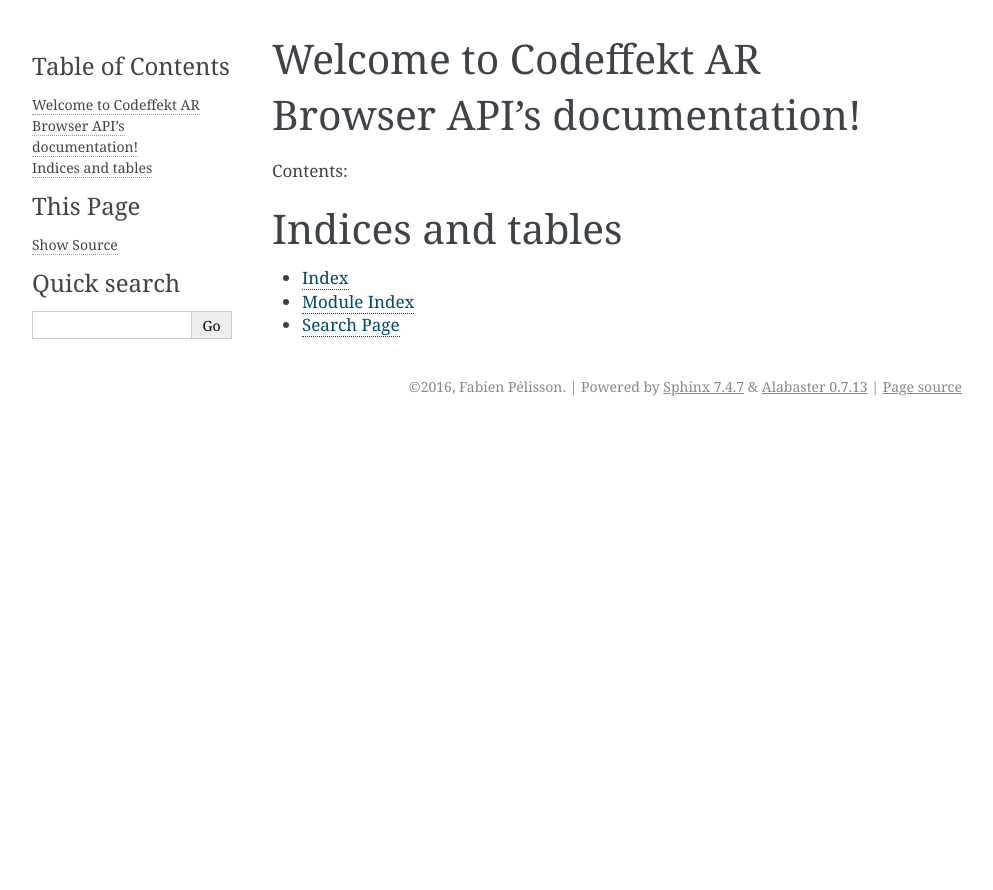
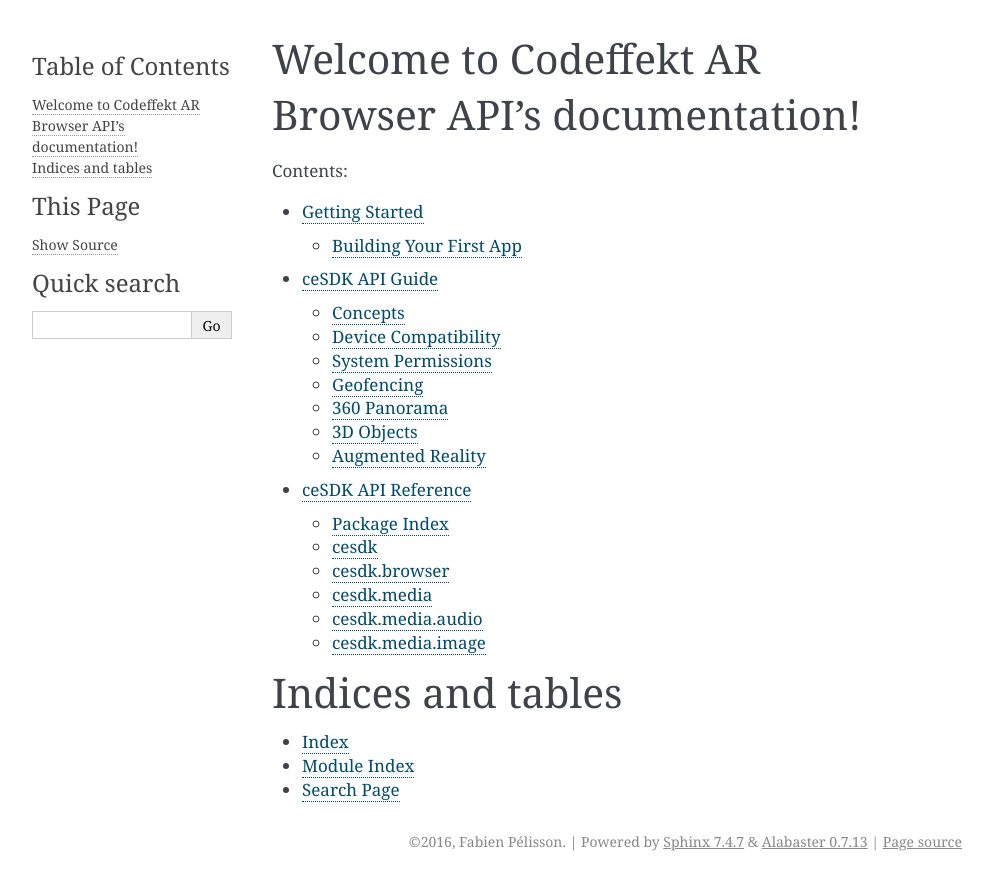
Before and after one commit to Innovisite/ceSDKDocs, a Sphinx documentation site: the page built from docs/index.rst, in a window 1280 px wide. Shown: the top 890 px of the page, without its empty margins (148-1141 px from the left). Built offline with Sphinx 7.4.7, drawn with Linux system fonts in a browser that asks for light colours.

Commit message:
Start documentation

```diff
--- /dev/null
+++ b/docs/api_guide.rst
@@ -0,0 +1,23 @@
+ceSDK API Guide
+===============
+
+Concepts
+--------
+
+Device Compatibility
+--------------------
+
+System Permissions
+------------------
+
+Geofencing
+----------
+
+360 Panorama
+------------
+
+3D Objects
+----------
+
+Augmented Reality
+-----------------
--- /dev/null
+++ b/docs/api_ref.rst
@@ -0,0 +1,43 @@
+ceSDK API Reference
+===================
+
+Package Index
+-------------
+
++---------------------------+--------------------------------------------------------+
+| :ref:`cesdk`              | Contains global configuration variables                |
++---------------------------+--------------------------------------------------------+
+| :ref:`cesdk-browser`      | Main application class                                 |
++---------------------------+--------------------------------------------------------+
+| :ref:`cesdk-media`        | Provides classes for managing various media interfaces |
+|                           | (audio, video, 3D, AR)                                 |
++---------------------------+--------------------------------------------------------+
+| :ref:`cesdk-media-audio`  | Provides classes for managing various audio formats    |
++---------------------------+--------------------------------------------------------+
+| :ref:`cesdk-media-image`  | Provides classes for managing various images formats   |
++---------------------------+--------------------------------------------------------+
+
+.. _cesdk:
+
+cesdk
+-----
+
+.. _cesdk-browser:
+
+cesdk.browser
+-------------
+
+.. _cesdk-media:
+
+cesdk.media
+-----------
+
+.. _cesdk-media-audio:
+
+cesdk.media.audio
+-----------------
+
+.. _cesdk-media-image:
+
+cesdk.media.image
+-----------------
--- a/docs/index.rst
+++ b/docs/index.rst
@@ -11,7 +11,9 @@
 .. toctree::
    :maxdepth: 2
 
-
+   getting_started
+   api_guide
+   api_ref
 
 Indices and tables
 ==================
```
Also changed, not shown: README.md (+15 -1 lines), docs/getting_started.rst (added, +10 -0 lines).
